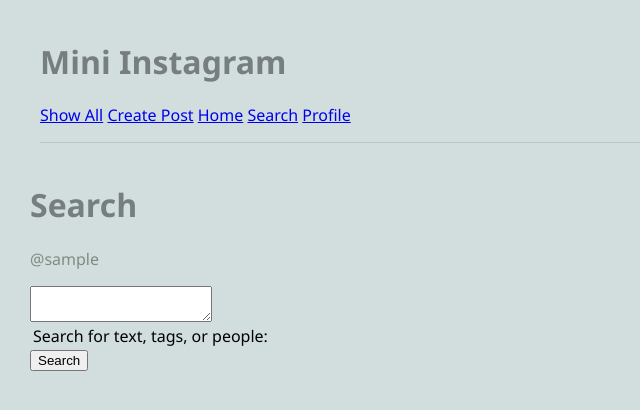
After one commit to evespasiano23/cs412, a Django app: page /mini_insta/profile/1/search in a window 1280 px wide. The commit adds this page. Shown: the top 410 px of the page, without its empty margins (0-640 px from the left). Run offline with Django 5.2, Linux system fonts and the light colour scheme; tables that the repository leaves empty hold one stand-in row (values such as "Sample post").

Commit message:
task 5 completed

```diff
--- a/mini_insta/templates/mini_insta/base.html
+++ b/mini_insta/templates/mini_insta/base.html
@@ -23,6 +23,7 @@
                     {% if profile %}
                     <li><a href="{% url 'create_post' pk=profile.pk %}">Create Post</a></li>
                     <li><a href="{% url 'show_feed' pk=profile.pk %}">Home</a></li>
+                    <li><a href="{% url 'search' pk=profile.pk %}">Search</a></li>
                     <li><a href="{% url 'show_profile' pk=profile.pk %}">Profile</a></li>
                     {% endif %}
                 </ul>
--- /dev/null
+++ b/mini_insta/templates/mini_insta/search.html
@@ -0,0 +1,21 @@
+<!--
+    File: search.html
+    Author: Emily Vespasiano (evespa@bu.edu), 6/2/2026
+    Description: Displays the HTML form to search for a specific Profile or Post.
+-->
+{% extends 'mini_insta/base.html' %}
+
+{% block content %}
+<h1>Search</h1>
+<p>@{{profile.username}}</p>
+
+<!-- display the HTML search form -->
+<form action="{% url 'search' profile.pk %}" method="GET">
+    <table>
+        <tr>
+            <td><label>Search for text, tags, or people:</label></td>
+            </td><textarea name="query"></textarea></td>
+        </tr>
+    </table>
+    <input type="submit" value="Search">
+{% endblock %}
--- a/mini_insta/templates/mini_insta/show_post.html
+++ b/mini_insta/templates/mini_insta/show_post.html
@@ -15,7 +15,7 @@
         <!--if post has no likes, displays no likes yet -->
         {% if post.get_likes.count == 0 %}
             <p>No likes yet</p>
-        <!-- case for if a post has one lik e-->
+        <!-- case for if a post has one like -->
         {% elif post.get_likes.count == 1 %}
             <p>Liked by <strong>@{{post.get_likes.first.profile}}</strong></p>
         <!-- case for if a post has more than one like -->
--- a/mini_insta/urls.py
+++ b/mini_insta/urls.py
@@ -1,10 +1,9 @@
 # File: urls.py
-# Author: Emily Vespasiano (evespa@bu.edu), 5/29/2026
+# Author: Emily Vespasiano (evespa@bu.edu), 6/2/2026
 # Description: URL patterns for the 'mini_insta' app. Maps URL's
 # to their corresponding view classes in views.py.
 
 from django.urls import path
-# from .views import ProfileListView, ProfileDetailView, PostDetailView, CreatePostView, UpdateProfileView, DeletePostView, UpdatePostView, ShowFollowersDetailView, ShowFollowingDetailView
 from .views import *
 
 
@@ -38,4 +37,7 @@
 
     # url to show post feed for a specific profile (based on their following)
     path('profile/<int:pk>/feed', ShowFeedView.as_view(), name='show_feed'),
+
+    # url to search for profiles and posts
+    path('profile/<int:pk>/search', SearchView.as_view(), name='search'),
 ]
--- a/mini_insta/views.py
+++ b/mini_insta/views.py
@@ -155,3 +155,53 @@
     model = Profile
     template_name = "mini_insta/show_feed.html"
     context_object_name = "profile"
+
+class SearchView(ListView):
+    '''Handles the searching of Profiles and Posts.'''
+
+    model = Post
+    template_name = "mini_insta/search_results.html"
+    context_object_name = "posts"
+
+    def dispatch(self, request, *args, **kwargs):
+        '''Dispatch the request, but if no query is provided then return the search form.'''
+        if 'query' not in request.GET:
+
+            # find the PK from the URL:
+            pk = self.kwargs['pk']
+            # find the Profile object
+            profile = Profile.objects.get(pk=pk)
+            # return the search form template
+            return render(request, 'mini_insta/search.html', {'profile': profile})
+        return super().dispatch(request, *args, **kwargs)
+
+
+    def get_queryset(self):
+        '''Returns posts that match the search query.'''
+        query = self.request.GET.get('query', '')
+        # reference: https://www.w3schools.com/django/ref_lookups_icontains.php
+        posts = Post.objects.filter(caption__icontains=query)
+        return posts
+
+    def get_context_data(self, **kwargs):
+        '''Return the dictionary of context variables for use in the template.'''
+
+        # calling the superclass method
+        context = super().get_context_data(**kwargs)
+
+        # find/add the profile to the context data
+        # retrieve the PK from the URL pattern
+        pk = self.kwargs['pk']
+        profile = Profile.objects.get(pk=pk)
+
+        query = self.request.GET.get('query', '')
+
+        # add profile, query (if any), posts (that match the query), profiles (that match the query) into the context dictionary:
+        context['profile'] = profile
+        context['query'] = query
+        # reference: https://www.w3schools.com/django/ref_lookups_icontains.php
+        context['posts'] = Post.objects.filter(caption__icontains=query)
+        context['profiles'] = (Profile.objects.filter(username__icontains=query) |
+                               Profile.objects.filter(display_name__icontains=query) |
+                               Profile.objects.filter(bio_text__icontains=query))
+        return context
```
Also changed, not shown: mini_insta/models.py (+5 -3 lines), mini_insta/templates/mini_insta/search_results.html (renamed from mini_insta/templates/mini_insta/show_feed.html, +25 -6 lines).
